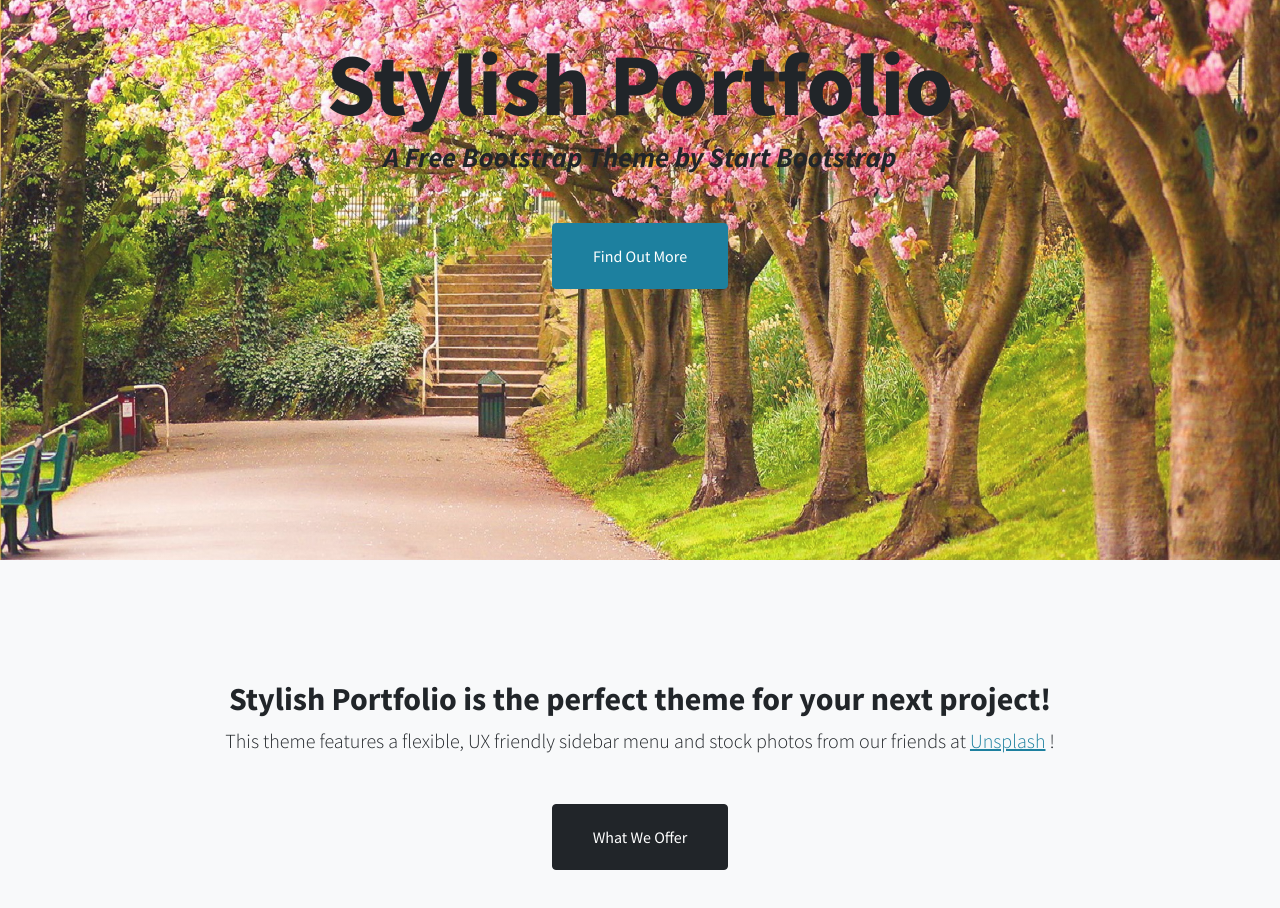
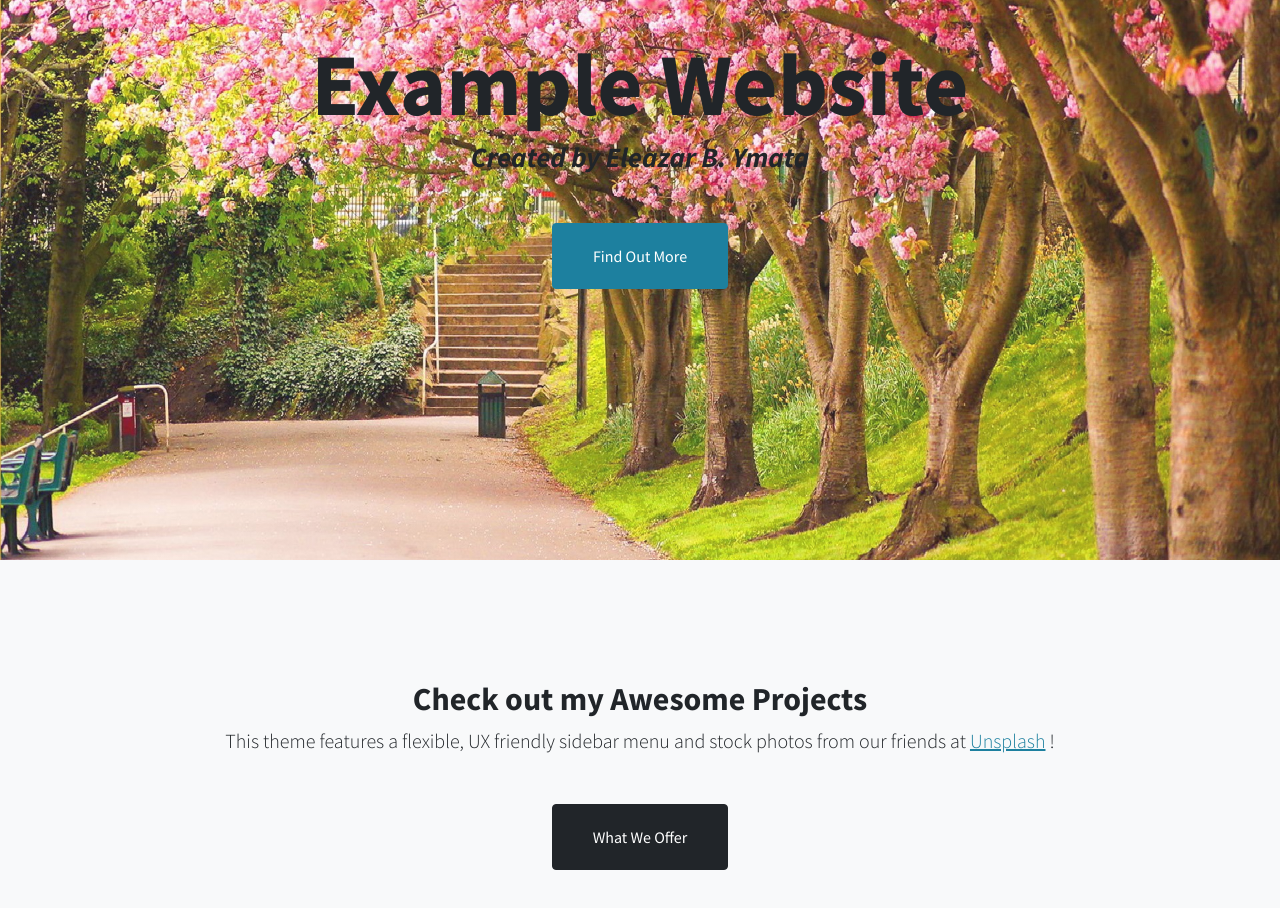
Before and after one commit to Ely2022/Ely2022.github.io, a plain HTML site: page index.html in a window 1280 px wide. Shown: the part 240-1148 px from the top of the page. Drawn offline with nearby package versions, Linux system fonts and the light colour scheme.

Commit message:
Second Commit

```diff
--- a/index.html
+++ b/index.html
@@ -33,8 +33,8 @@
         <!-- Header-->
         <header class="masthead d-flex align-items-center">
             <div class="container px-4 px-lg-5 text-center">
-                <h1 class="mb-1">Stylish Portfolio</h1>
-                <h3 class="mb-5"><em>A Free Bootstrap Theme by Start Bootstrap</em></h3>
+                <h1 class="mb-1">Example Website </h1>
+                <h3 class="mb-5"><em>Created by Eleazar B. Ymata</em></h3>
                 <a class="btn btn-primary btn-xl" href="#about">Find Out More</a>
             </div>
         </header>
@@ -43,7 +43,7 @@
             <div class="container px-4 px-lg-5 text-center">
                 <div class="row gx-4 gx-lg-5 justify-content-center">
                     <div class="col-lg-10">
-                        <h2>Stylish Portfolio is the perfect theme for your next project!</h2>
+                        <h2>Check out my Awesome Projects</h2>
                         <p class="lead mb-5">
                             This theme features a flexible, UX friendly sidebar menu and stock photos from our friends at
                             <a href="https://unsplash.com/">Unsplash</a>
```
